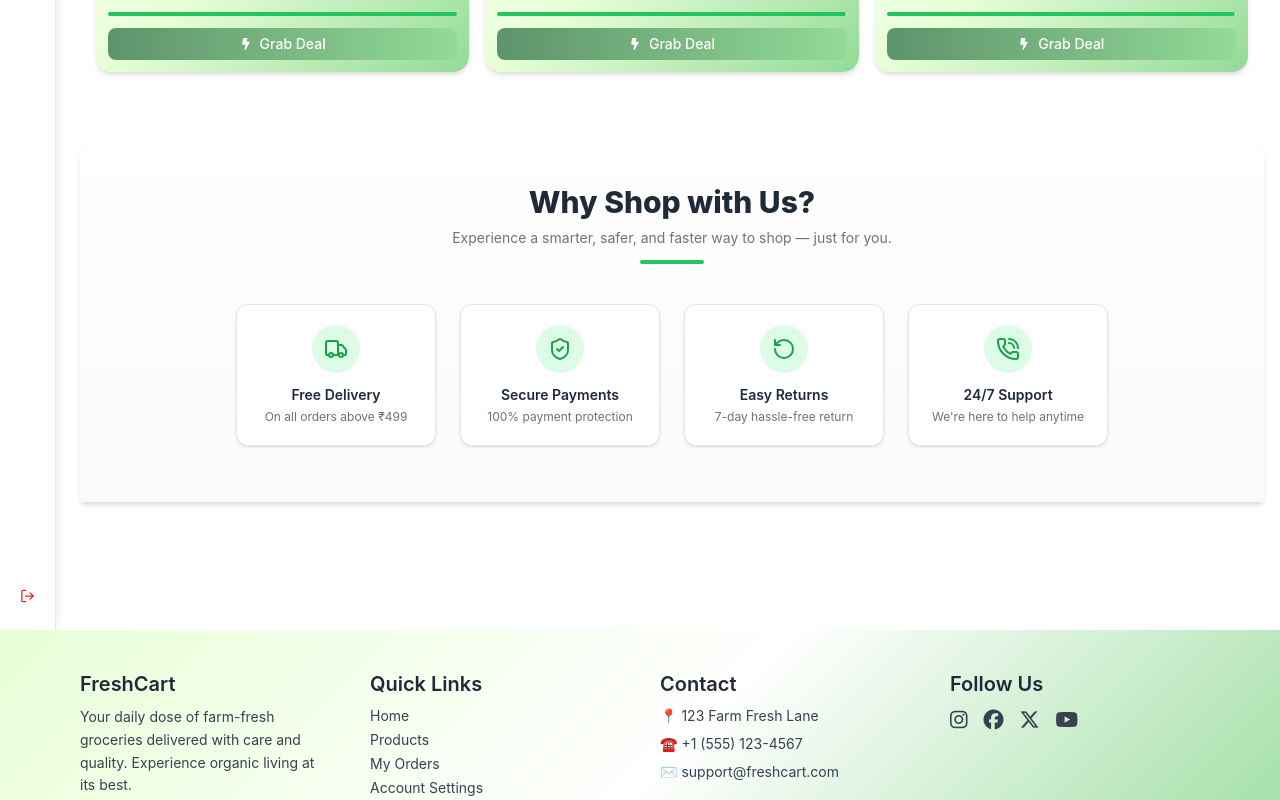
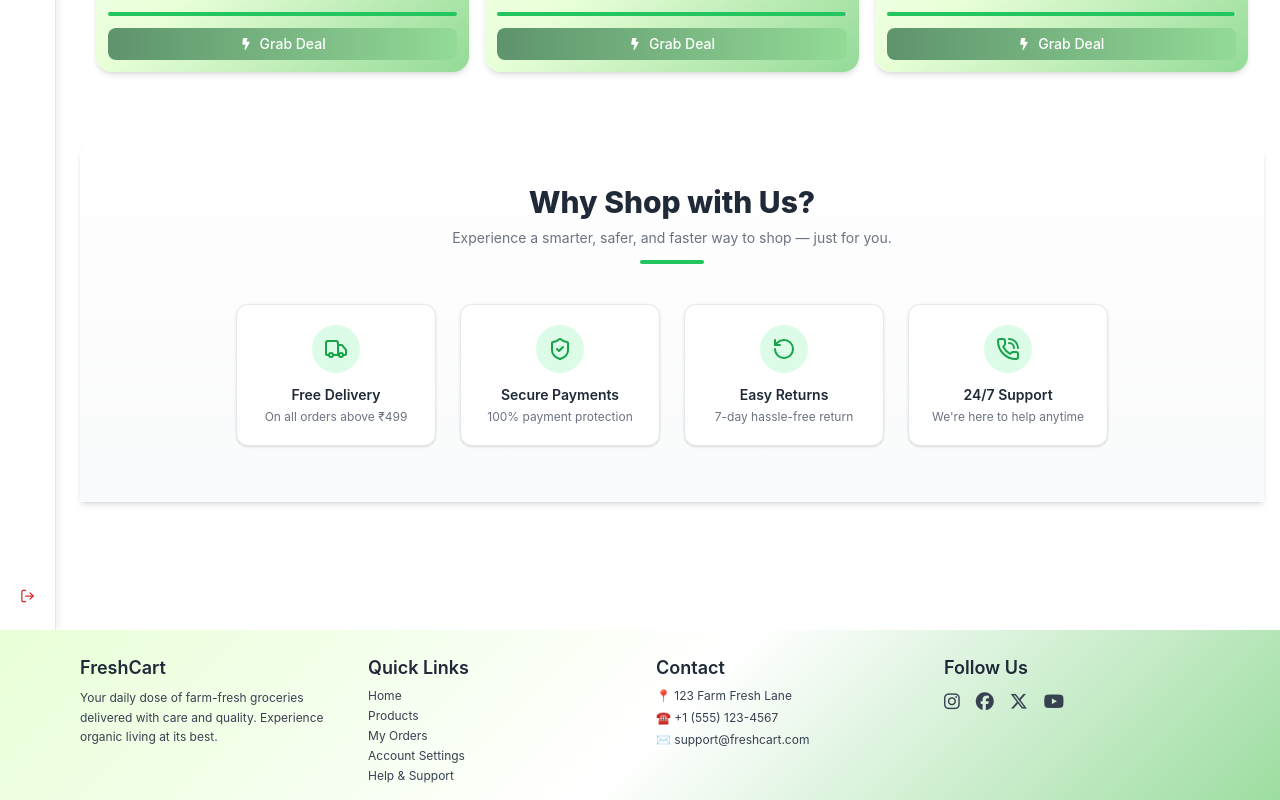
Before and after one commit to allephreethi/Fresh-Cart, a React (Create React App) app in the folder web/: page / in a window 1280 px wide. Shown: the part 2000-2800 px from the top of the page. Built offline with nearby package versions, Linux system fonts and the light colour scheme; no server answers.

Commit message:
Updated footer

```diff
--- a/web/src/components/Footer.jsx
+++ b/web/src/components/Footer.jsx
@@ -2,16 +2,16 @@ export default function Footer() {
   return (
     <footer
       id="footer"
-      className="relative z-20 w-full text-gray-800 py-10 px-6 sm:px-10 lg:px-20 animate-fade-in-up"
+      className="relative z-20 w-full text-gray-800 py-6 px-6 sm:px-10 lg:px-20 animate-fade-in-up"
       style={{
         background: "linear-gradient(135deg, #E8FFD7, #ffffff, #93DA97)",
       }}
     >
-      <div className="max-w-7xl mx-auto grid grid-cols-1 sm:grid-cols-2 md:grid-cols-4 gap-10">
+      <div className="max-w-7xl mx-auto grid grid-cols-1 sm:grid-cols-2 md:grid-cols-4 gap-8">
         {/* About */}
         <div className="transform transition duration-500 hover:scale-105">
-          <h3 className="text-xl font-semibold mb-2">FreshCart</h3>
-          <p className="text-sm leading-relaxed text-gray-700">
+          <h3 className="text-lg font-semibold mb-1.5">FreshCart</h3>
+          <p className="text-xs leading-relaxed text-gray-700">
             Your daily dose of farm-fresh groceries delivered with care and quality.
             Experience organic living at its best.
           </p>
@@ -19,8 +19,8 @@ export default function Footer() {
 
         {/* Quick Links */}
         <nav className="transform transition duration-500 hover:scale-105">
-          <h3 className="text-xl font-semibold mb-2">Quick Links</h3>
-          <ul className="text-sm space-y-1 text-gray-700">
+          <h3 className="text-lg font-semibold mb-1.5">Quick Links</h3>
+          <ul className="text-xs space-y-1 text-gray-700">
             {[
               { name: "Home", href: "/" },
               { name: "Products", href: "/products" },
@@ -42,8 +42,8 @@ export default function Footer() {
 
         {/* Contact Info */}
         <div className="transform transition duration-500 hover:scale-105">
-          <h3 className="text-xl font-semibold mb-2">Contact</h3>
-          <ul className="text-sm space-y-2 text-gray-700">
+          <h3 className="text-lg font-semibold mb-1.5">Contact</h3>
+          <ul className="text-xs space-y-1.5 text-gray-700">
             <li>📍 123 Farm Fresh Lane</li>
             <li>☎️ +1 (555) 123-4567</li>
             <li>✉️ support@freshcart.com</li>
@@ -52,8 +52,8 @@ export default function Footer() {
 
         {/* Socials */}
         <div className="transform transition duration-500 hover:scale-105">
-          <h3 className="text-xl font-semibold mb-2">Follow Us</h3>
-          <div className="flex gap-4 text-gray-700 text-xl">
+          <h3 className="text-lg font-semibold mb-1.5">Follow Us</h3>
+          <div className="flex gap-4 text-gray-700 text-lg">
             {[
               { icon: "instagram", url: "https://instagram.com" },
               { icon: "facebook", url: "https://facebook.com" },
@@ -75,7 +75,7 @@ export default function Footer() {
       </div>
 
       {/* Bottom Bar */}
-      <div className="max-w-7xl mx-auto mt-10 text-center text-sm border-t border-gray-300 pt-4 animate-fade-in-up delay-200 text-gray-600">
+      <div className="max-w-7xl mx-auto mt-8 text-center text-xs border-t border-gray-300 pt-3 animate-fade-in-up delay-200 text-gray-600">
         © 2025 FreshCart. Made with ❤️ by Preethi. |{" "}
         <a href="/help" className="hover:underline transition-colors duration-300">
           Privacy Policy
```
